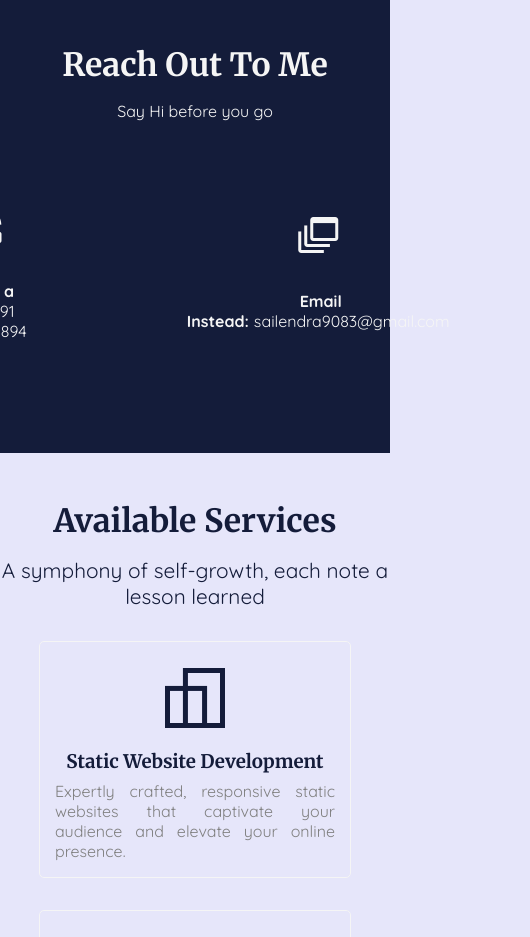
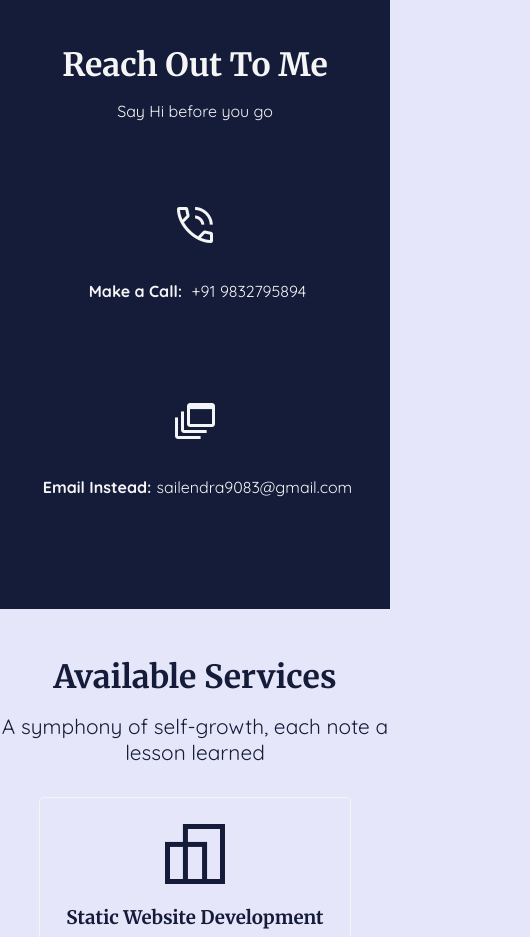
Before and after one commit to sailendrachettri/protfolio, a React (Create React App) app: page / in a window 390 px wide. Shown: the part 3440-4377 px from the top of the page, 530 px wide, since content can reach past the window. Built offline with nearby package versions, Linux system fonts and the light colour scheme; no server answers.

Commit message:
contact page is now responsive as well

```diff
--- a/src/App.css
+++ b/src/App.css
@@ -551,7 +551,7 @@ main .landing-page p {
   color: var(--text-color);
 }
 
-.contact-box p .material-symbols-outlined{
+.contact-box p .material-symbols-outlined {
   font-size: 3rem;
   padding: 2rem 0;
 }
@@ -561,6 +561,18 @@ main .landing-page p {
   font-weight: bold;
   color: var(--text-color);
   padding: 0 5px;
+}
+
+@media only screen and (max-width: 860px) {
+  .contact-box p {
+    margin: 1rem;
+  }
+}
+
+@media only screen and (max-width: 600px){
+  .contact-box{
+    flex-direction: column;
+  }
 }
 
 
--- a/src/components/pages/Contact.jsx
+++ b/src/components/pages/Contact.jsx
@@ -10,7 +10,7 @@ const Contact = () => {
             <div className='contact-box'>
                 <p>
                     <span class="material-symbols-outlined"> phone_in_talk </span>
-                    <span> <Link to="tel: 9832795894">Make a Call:</Link>+91 9832795894 </span>
+                    <span> <Link to="tel: 9832795894">Make a Call:</Link> +91 9832795894 </span>
                 </p>
                 <p>
                     <span class="material-symbols-outlined"> dynamic_feed </span>
```
